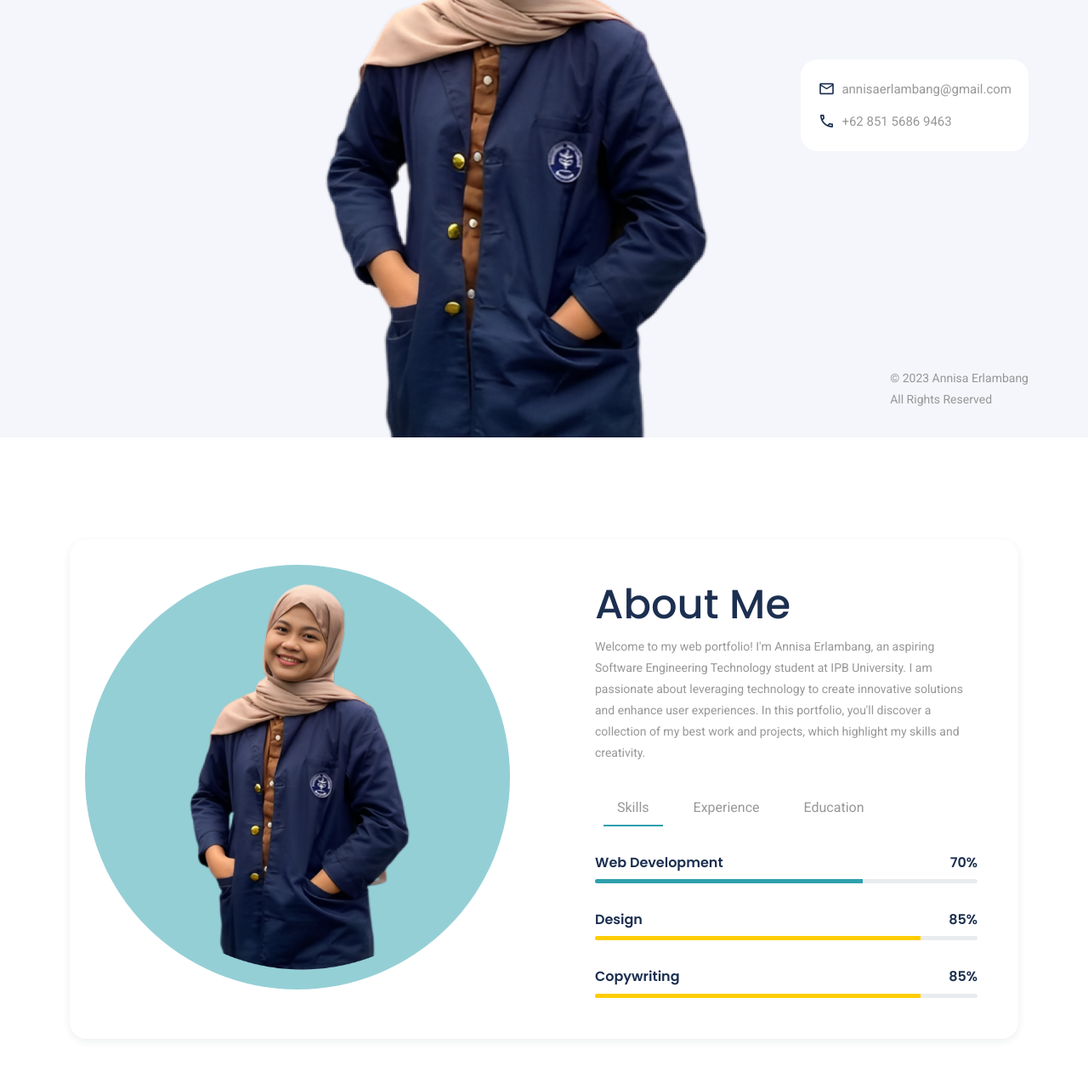
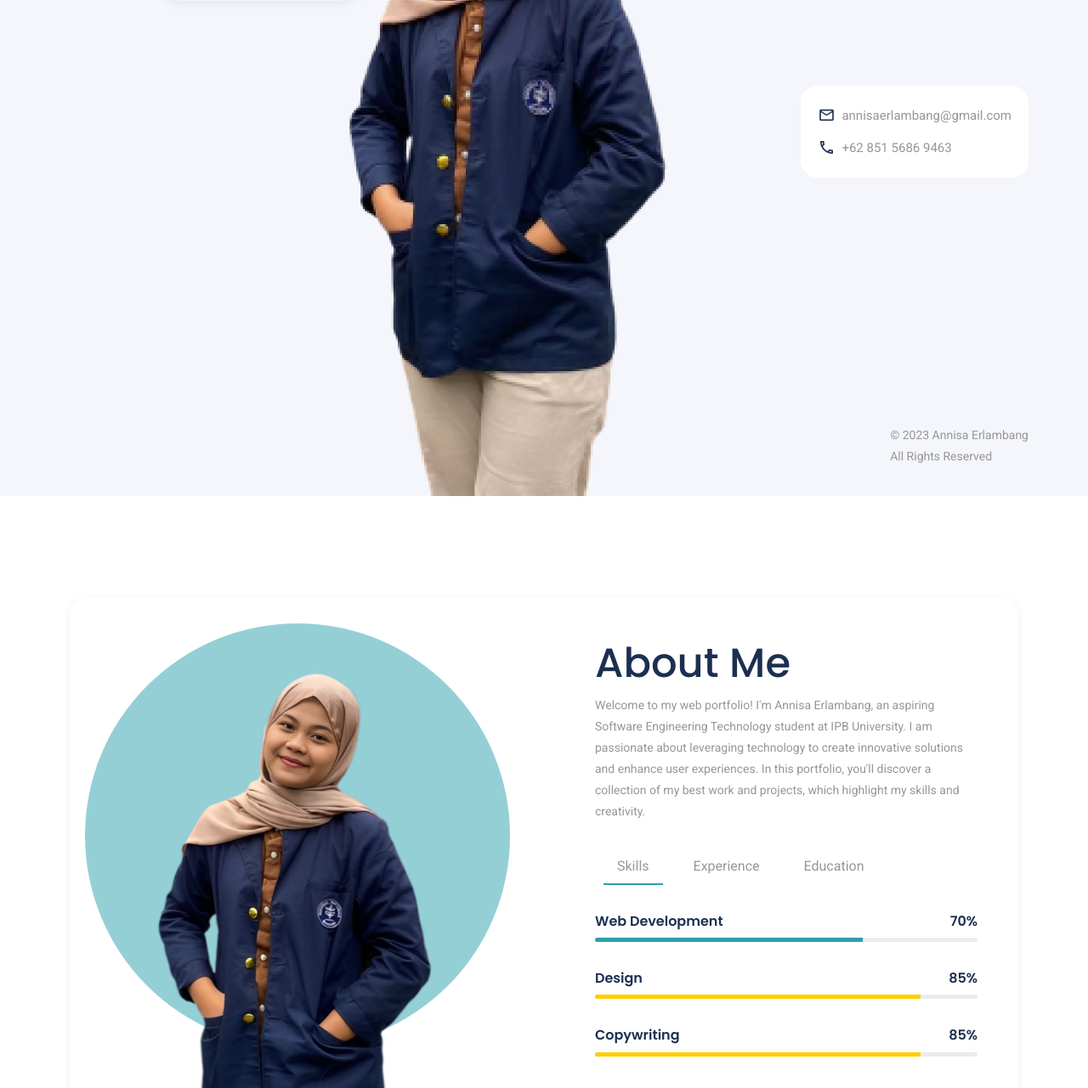
Before and after one commit to annisae/portofolio, a plain HTML site: page index.html in a window 1280 px wide. Shown: the part 294-1575 px from the top of the page at 85% size. Drawn offline with nearby package versions, Linux system fonts and the light colour scheme.

Commit message:
second change

```diff
--- a/index.html
+++ b/index.html
@@ -155,7 +155,7 @@
 
         <div class="row justify-content-center">
           <div class="col-lg-8">
-            <img src="images/poto.png" alt="" class="img-fluid" />
+            <img src="images/foto1.png" alt="" class="img-fluid" />
           </div>
         </div>
       </div>
@@ -198,7 +198,7 @@
             <div class="col-lg-6 position-relative">
               <div class="image-round"></div>
               <div class="about-image p-4 pb-0">
-                <img src="images/poto2.png" alt="" class="img-fluid" />
+                <img src="images/poto.png" alt="" class="img-fluid" />
               </div>
             </div>
 
```
